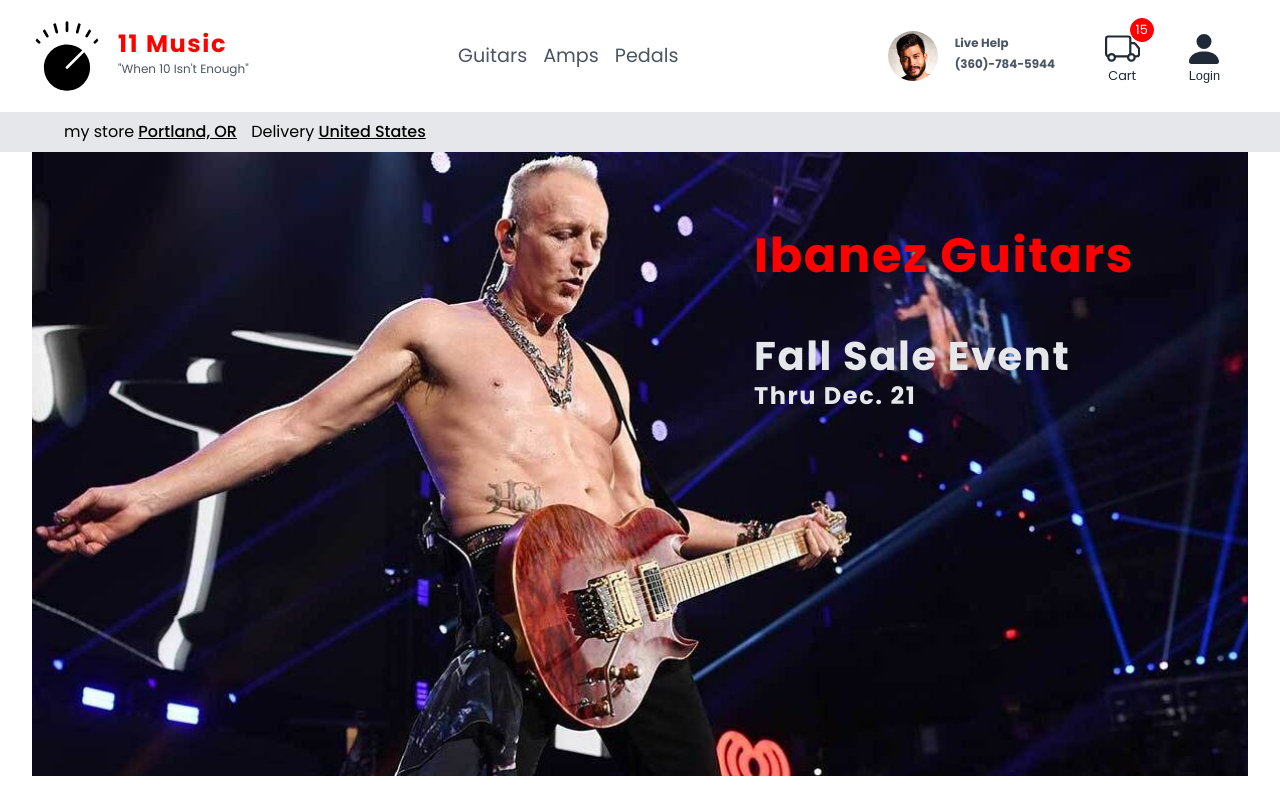
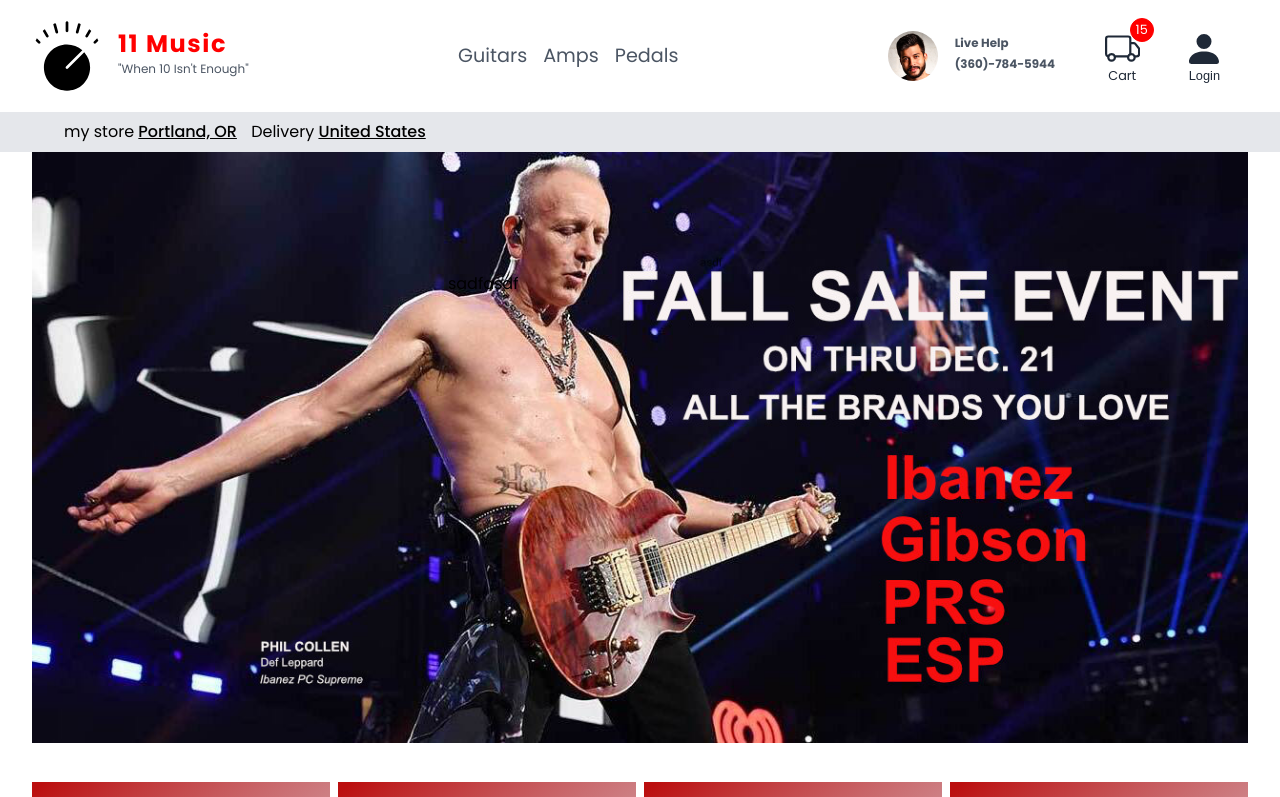
Before and after one commit to pdxdave/guitar-store, a React (Create React App) app: page / in a window 1280 px wide. Shown: the top 797 px of the page. Built offline with nearby package versions, Linux system fonts and the light colour scheme.

Commit message:
update hero

```diff
--- a/src/components/Hero.js
+++ b/src/components/Hero.js
@@ -1,20 +1,42 @@
-import styled from "styled-components"
+import styled from 'styled-components'
+import collen3 from '../images/collen3.jpg'
 
-const Hero = ({children, hero}) => {
+const Hero = () => {
   return (
-    <Wrapper className={hero}>
-        {children}
+    <Wrapper >
+     <img src={collen3} alt="" />
+     <div className='hero-content'>
+        sadfasdf
+     </div>
     </Wrapper>
   )
 }
 
-const Wrapper = styled.div`
-  width: 95vw;
-  max-width: 1400px;
-  margin: 0 auto;
+const Wrapper = styled.section`
+position: relative;
+    width: 95vw;
+    max-width: 1400px;
+    margin: 0 auto;
+    /* padding: 2rem 0; */
 
-  @media (max-width: 960px){
+   img {
+        width: 100%;
+        height: auto;
+   }
+
+   .hero-content {
+        position: absolute;
+        top: 20%;
+        right: 60%;
+   }
+   h1 {
+    color: white;
+   }
+
+
+@media (max-width: 900px){
     width: 100%;
-  }
+}
 `
+
 export default Hero
--- a/src/components/Lessons.js
+++ b/src/components/Lessons.js
@@ -29,11 +29,7 @@
         .lessons_md {
             display: none;
         }
-
     }
-
-
-
 
 `
 export default Lessons
--- a/src/index.css
+++ b/src/index.css
@@ -114,10 +114,10 @@
   min-height: calc(100vh - (5em + 4rem));
 }
 
-.homeHero {
+/* .homeHero {
 	min-height: calc(60vh + 9em);
-	background: url('./images/collen2.jpg');
+	background: url('./images/vivian.jpg');
 	background-position: center;
 	background-size: cover;
 	background-repeat: no-repeat;
-}
+} */
--- a/src/pages/Home.js
+++ b/src/pages/Home.js
@@ -1,22 +1,13 @@
-import {Hero} from '../components';
+
 import styled from 'styled-components';
-import {HomeFirstAd, MarshallSlider, Lessons} from '../components';
+import {HomeFirstAd, MarshallSlider, Lessons, Hero} from '../components';
 
 
 
 const Home = () => {
     return (
       <Wrapper >
-        <Hero hero="homeHero">
-          <div  className='banner' >
-            <div></div>
-            <div className='banner-content'>
-               <h1>Ibanez Guitars</h1>
-               <h2>Fall Sale Event</h2>
-               <h4>Thru Dec. 21</h4>
-            </div>
-          </div>
-        </Hero>
+        <Hero />
         <HomeFirstAd />
         <MarshallSlider />
         <Lessons />
```
Also changed, not shown: src/components/Hero_old.js (added, +20 -0 lines), src/images/collen3.jpg (added), src/images/lessons_md.png.
